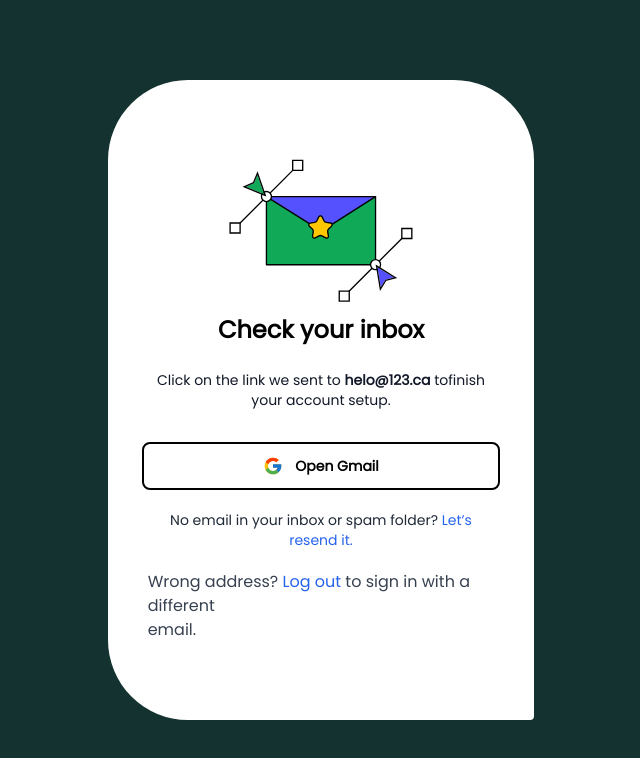
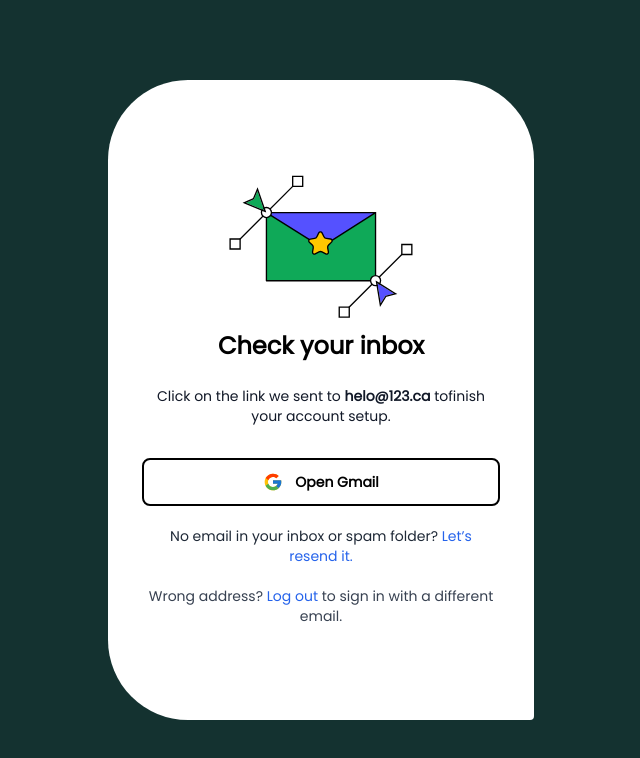
Before and after one commit to mohdyaserkt/hawkinvoice-clientSide, a Next.js app: page /verification in a window 1280 px wide. Shown: the top 758 px of the page, without its empty margins (319-959 px from the left). Built offline with nearby package versions, Linux system fonts and the light colour scheme.

Commit message:
1 Aug 2023, 19:49

```diff
--- a/src/app/(auth)/verification/page.tsx
+++ b/src/app/(auth)/verification/page.tsx
@@ -47,7 +47,7 @@ const verification = () => {
               </span>
             </div>
 
-            <div className="text-gray-700">
+            <div className="text-gray-700 text-sm text-center">
             Wrong address? <a className="text-blue-600  cursor-pointer">Log out</a> to sign in with a different<br /> email.{" "}
 
             </div>
```
